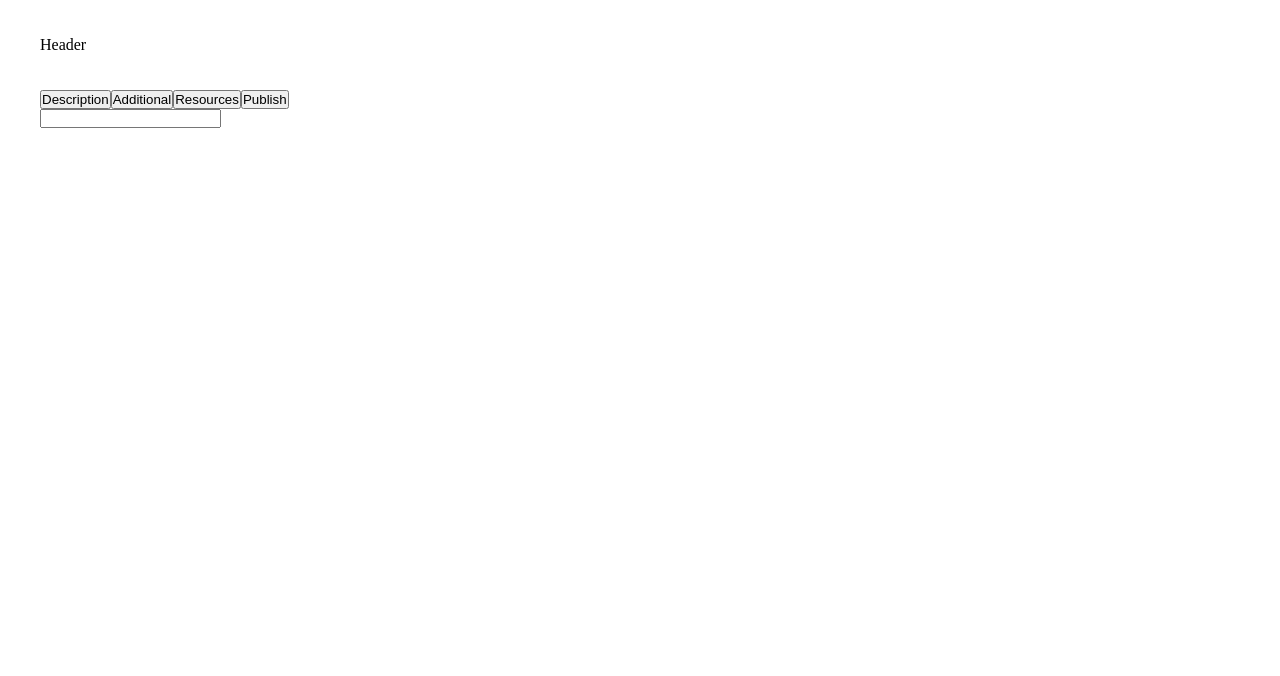
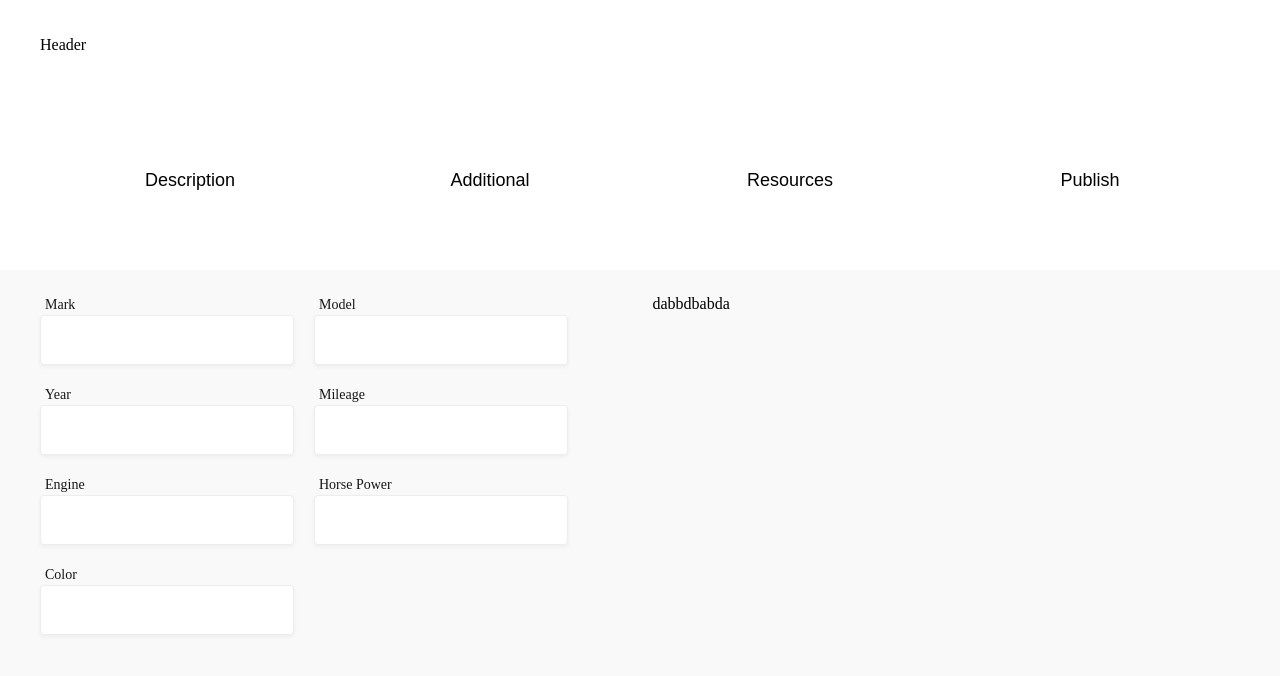
Before and after one commit to narekpedanyan/online-shop, a React app: page /create in a window 1280 px wide. Built offline with nearby package versions, Linux system fonts and the light colour scheme.

Commit message:
work in description component

```diff
--- a/src/components/create/description.js
+++ b/src/components/create/description.js
@@ -1,12 +1,42 @@
-import React from 'react';
+import React from "react";
+import { descriptionData } from "../../constants/carInfo";
 
-const Description = ({handleFieldChange}) => {
+const Description = ({ handleFieldChange }) => {
+  const { leftBlockData, rightBlockData } = descriptionData;
 
   return (
-    <div>
-      <input name="mark" type="text" onChange={handleFieldChange}/>
+    <div className="description">
+      {/* <input name="mark" type="text" onChange={handleFieldChange} /> */}
+      <div className="container">
+        <div className="description-content">
+          <div className="description-content-left">
+            {leftBlockData.map((inputName) => {
+              return (
+                <div className="description-content-left_item">
+                  <label>{inputName}</label>
+
+                  <input
+                    className="description-input"
+                    name={inputName}
+                    type={
+                      inputName === "year" ||
+                      inputName === "engine" ||
+                      inputName === "mileage"
+                        ? "number"
+                        : "text"
+                    }
+                  />
+                </div>
+              );
+            })}
+          </div>
+          <div className="description-content-right">
+            <div>dabbdbabda</div>
+          </div>
+        </div>
+      </div>
     </div>
-  )
-}
+  );
+};
 
 export default Description;
--- a/src/constants/carInfo.js
+++ b/src/constants/carInfo.js
@@ -1,17 +1,38 @@
 export const carInfoModel = {
-  id: '',
-  mark: '',
-  model: '',
-  year: '',
-  mileage: '',
-  engine: '',
-  horsePower: '',
-  color: '',
-  price: '',
-  currency: '',
+  id: "",
+  mark: "",
+  model: "",
+  year: "",
+  mileage: "",
+  engine: "",
+  horsePower: "",
+  color: "",
+  price: "",
+  currency: "",
   isConditional: false,
   isChangeable: false,
   isPartPayable: false,
-  vin: '',
-  isMax: false
+  vin: "",
+  isMax: false,
 };
+
+export const descriptionData = {
+  leftBlockData: [
+    "mark",
+    "model",
+    "year",
+    "mileage",
+    "engine",
+    "horse Power",
+    "color",
+  ],
+  rightBlockData: [
+    "price",
+    "currency",
+    "Conditional",
+    "Changeable",
+    "PartPayable",
+    "vin",
+    "Max",
+  ],
+};
--- a/src/containers/create/index.js
+++ b/src/containers/create/index.js
@@ -1,82 +1,83 @@
-import React, {useState} from 'react';
-import Description from '../../components/create/description';
-import Additional from '../../components/create/additional';
+import React, { useState } from "react";
+import Description from "../../components/create/description";
+import Additional from "../../components/create/additional";
 import Resources from "../../components/create/resources";
-import Publish from '../../components/create/publish';
-import './index.scss';
-import {carInfoModel} from "../../constants/carInfo";
-
+import Publish from "../../components/create/publish";
+import "./index.scss";
+import { carInfoModel } from "../../constants/carInfo";
 const steps = {
   description: {
-    key: 'description',
-    label: 'Description',
-    route: Description
+    key: "description",
+    label: "Description",
+    route: Description,
   },
   additional: {
-    key: 'additional',
-    label: 'Additional',
-    route: Additional
+    key: "additional",
+    label: "Additional",
+    route: Additional,
   },
   resources: {
-    key: 'resources',
-    label: 'Resources',
-    route: Resources
+    key: "resources",
+    label: "Resources",
+    route: Resources,
   },
   publish: {
-    key: 'publish',
-    label: 'Publish',
-    route: Publish
-  }
+    key: "publish",
+    label: "Publish",
+    route: Publish,
+  },
 };
 
 const Create = () => {
-  const [step, setStep] = useState(steps['description']);
-  const [productInfo, setProductInfo] = useState(carInfoModel)
-  const {route} = step;
+  const [step, setStep] = useState(steps["description"]);
+  const [productInfo, setProductInfo] = useState(carInfoModel);
+  const { route } = step;
 
   const handleFieldChange = (e) => {
-    const {name, value} = e.target
+    const { name, value } = e.target;
     setProductInfo((prev) => {
       return {
         ...prev,
-        [name]: value
-      }
-    })
-  }
+        [name]: value,
+      };
+    });
+  };
 
   const changeStep = (routeData) => {
     setStep(routeData);
   };
+  console.log(step.key);
 
   return (
     <section className="crate-screen">
       <div className="crate-content">
         <div className="steps-control">
           <div className="container">
-            {
-              Object.keys(steps).map((item) => {
-                const {label} = steps[item];
+            <div className="steps-control-list">
+              {Object.keys(steps).map((item) => {
+                const { label } = steps[item];
                 return (
                   <button
                     onClick={() => changeStep(steps[item])}
                     type="button"
                     key={item}
+                    className={
+                      step.key === label.toLowerCase() ? "btn-active" : null
+                    }
                   >
                     {label}
                   </button>
-                )
-              })
-            }
+                );
+              })}
+            </div>
           </div>
         </div>
         <div>
-          <div className="container">
-            {route({handleFieldChange})}
-          </div>
+          <div>{route({ handleFieldChange })}</div>
         </div>
       </div>
     </section>
-  )
-}
+  );
+};
 
 export default Create;
--- a/src/containers/create/index.scss
+++ b/src/containers/create/index.scss
@@ -1,4 +1,3 @@
-
 .crate-screen {
   width: 100%;
   .crate-content {
@@ -6,7 +5,77 @@
     display: flex;
     flex-direction: column;
     .steps-control {
-      //width: wod
+      &-list {
+        width: 100%;
+        display: flex;
+        flex-direction: row;
+        background-color: beige;
+
+        button {
+          flex: 1;
+          height: 180px;
+          background-color: #fff;
+          cursor: pointer;
+          border: none;
+          outline: none;
+          font-weight: 500;
+          font-size: 18px;
+        }
+      }
     }
   }
 }
+
+.description {
+  background-color: #f9f9f9;
+  min-height: 400px;
+  padding-top: 25px;
+
+  &-content {
+    display: flex;
+    width: 100%;
+    column-gap: 25px;
+
+    &-left {
+      display: flex;
+      flex-wrap: wrap;
+      align-items: center;
+      flex: 1;
+      gap: 20px;
+
+      &_item {
+        display: flex;
+        flex-direction: column;
+
+        label {
+          font-size: 14px;
+          line-height: 20px;
+          color: #161616;
+          margin-left: 5px;
+          text-transform: capitalize;
+        }
+
+        input {
+          height: 50px;
+          min-width: 250px;
+          background: #ffffff;
+          border: 1px solid #ededed;
+          box-shadow: 0px 2px 4px rgba(0, 0, 0, 0.05);
+          border-radius: 4px;
+          font-size: 18px;
+          color: #161616;
+          padding: 10px;
+          box-sizing: border-box;
+          &:focus {
+            border: none;
+            outline: none;
+          }
+        }
+      }
+    }
+
+    &-right {
+      flex: 1;
+    }
+  }
+}
```
